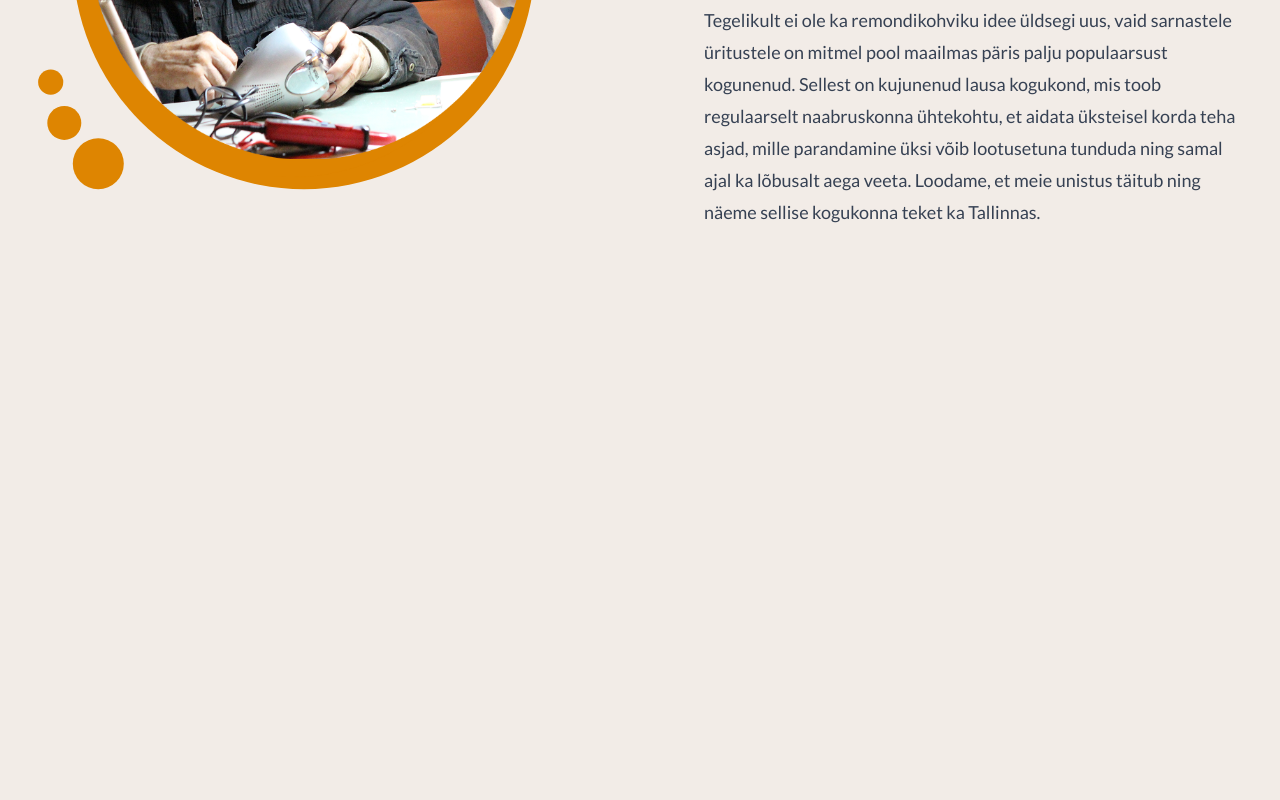
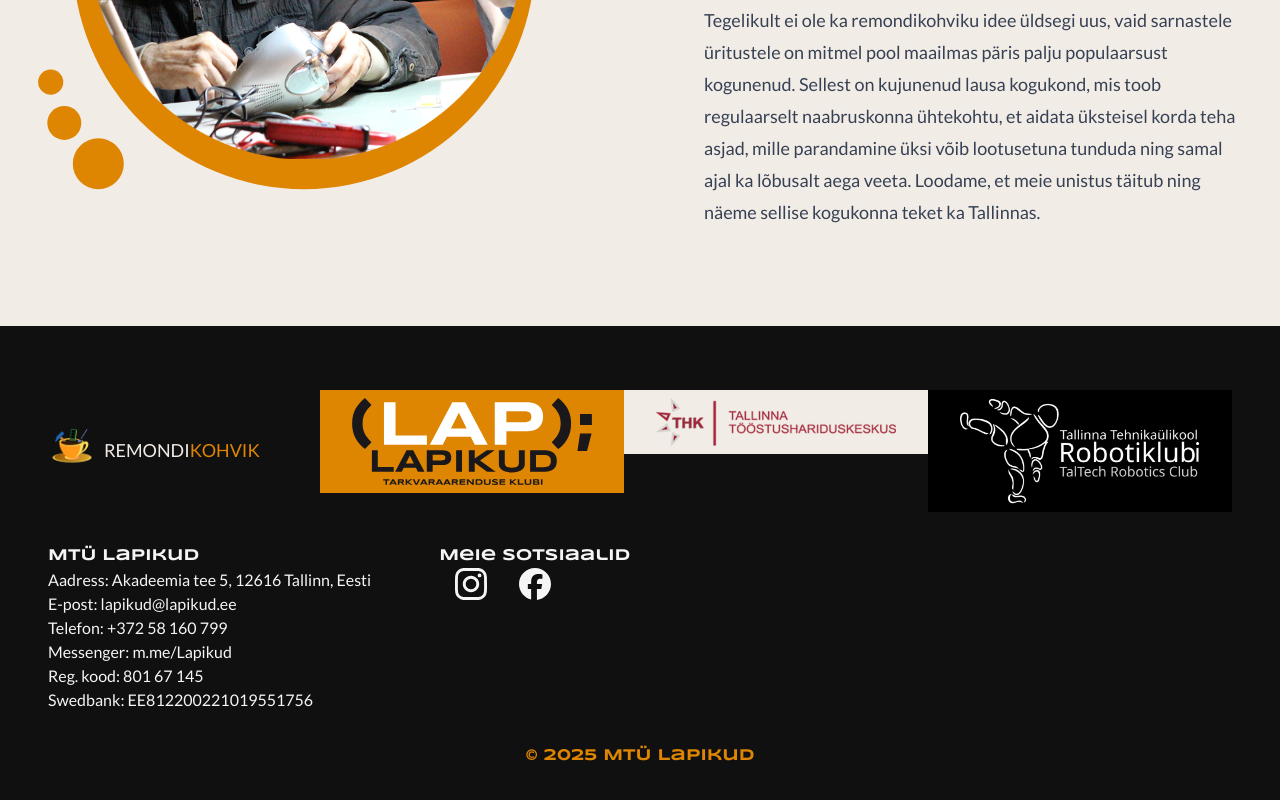
Before and after one commit to Lapikud/remondikohvik.lapikud.ee, a Next.js app: page / in a window 1280 px wide. Shown: the part 2178-2978 px from the top of the page. Before the commit the page ends 2504 px from the top, so only its background shows below. Built offline with nearby package versions, Linux system fonts and the light colour scheme.

Commit message:
Create initial layout for footer

```diff
--- a/app/page.tsx
+++ b/app/page.tsx
@@ -4,16 +4,18 @@ import { Hero } from "@/components/layout/hero";
 import { HistorySection } from "@/components/layout/history";
 import { InfoSection } from "@/components/layout/info";
 import { Navbar } from "@/components/layout/navbar";
+import {Footer} from "@/components/layout/footer";
 
 export default function Home() {
   return (
     <>
-      <Navbar />
+      <Navbar   />
       <main className="relative w-full h-full ">
         <Hero />
         <InfoSection />
         <HistorySection />
       </main>
+      <Footer />
     </>
   );
 }
--- /dev/null
+++ b/components/layout/footer.tsx
@@ -0,0 +1,126 @@
+import React from 'react';
+import {Logo} from "@/components/logo";
+import Image from "next/image";
+import { SiInstagram, SiFacebook } from "react-icons/si";
+
+const orgs = {
+  Lapikud: [
+    "https://lapikud.ee",
+    "assets/lapikud-logo.svg",
+    "--primary"
+  ],
+  "Tallinna Tööstushariduskeskus": [
+    "https://tthk.ee",
+    "assets/TTHK-logo.png",
+    "--background",
+  ],
+  "Tallinna Tehnikaülikool Robotiklubi": [
+    "https://robotiklubi.ee",
+    "assets/Robotiklubi-logo.png",
+    "",
+  ],
+};
+
+export const Footer = () => (
+
+  <div
+    className="bg-secondary flex flex-col justify-center sm:justify-between px-6 py-8 md:px-12 md:py-16 gap-4 md:gap-8">
+    <div
+      id="logos"
+      className="flex md:items-center gap-8 md:gap-0 justify-between "
+    >
+      <div className="flex flex-col items-start md:items-center">
+        <Logo
+          className="not-sm:hidden w-full h-full items-center"
+          imgClassName="not-sm:hidden md:size-12 lg:size-12 mr-2"
+          textClassName="hidden lg:inline-block text-secondary-foreground lg:text-l"
+        />
+      </div>
+      <div className="flex flex-row">
+        {Object.entries(orgs).map(([org, [link, src, color]]) => (
+          <div
+            key={org}
+            className="px-8 py-2 lg:py-2 w-full h-full lg:max-w-fit bg-black flex items-center justify-center"
+            style={color ? {backgroundColor: `var(${color})`} : undefined}
+          >
+            <a
+              href={link}
+              target="_blank"
+              rel="noopener noreferrer"
+              className="w-full h-full flex items-center justify-center relative z-20"
+            >
+              <Image
+                src={src}
+                alt={org}
+                width={240}
+                height={120}
+                className="max-w-full max-h-full object-contain sm:max-w-[220px] lg:max-w-[320px]"
+                style={{objectFit: "contain"}}
+              />
+            </a>
+          </div>
+        ))}
+      </div>
+    </div>
+
+    <div
+      id="contact"
+      className="flex flex-wrap text-accent"
+    >
+      <div className="pr-12 ">
+        <h4 className="text-l font-syncopate font-bold">
+          MTÜ Lapikud
+        </h4>
+
+        <ul>
+          <li>Aadress: Akadeemia tee 5, 12616 Tallinn, Eesti</li>
+          <li>E-post: lapikud@lapikud.ee</li>
+          <li>Telefon: +372 58 160 799</li>
+          <li>Messenger: m.me/Lapikud</li>
+          <li>Reg. kood: 801 67 145</li>
+          <li>Swedbank: EE812200221019551756</li>
+        </ul>
+      </div>
+
+      <div className="pl-5 pr-5 ">
+        <h4 className="text-l font-syncopate font-bold">
+          Meie sotsiaalid
+        </h4>
+
+        <div className= "flex">
+          <a
+            href="https://www.instagram.com/lapikud"
+            target="_blank"
+            className="mx-4"
+            rel="noopener noreferrer"
+          >
+            <SiInstagram
+              title="Instagram"
+              size={"2em"}
+              className="hover:text-primary transition"
+            />
+          </a>
+
+          <a
+            href="https://www.facebook.com/Lapikud/"
+            target="_blank"
+            className="mx-4"
+            rel="noopener noreferrer"
+          >
+            <SiFacebook
+              title="Facebook"
+              size={"2em"}
+              className="hover:text-primary transition"
+            />
+          </a>
+
+        </div>
+      </div>
+    </div>
+
+    <div className="flex items-center justify-center text-primary font-bold font-syncopate">
+      © 2025 MTÜ Lapikud
+    </div>
+
+  </div>
+);
--- a/package.json
+++ b/package.json
@@ -13,6 +13,7 @@
 		"postcss": "^8.5.6",
 		"react": "^19.2.0",
 		"react-dom": "^19.2.0",
+		"react-icons": "^5.5.0",
 		"tailwind-merge": "^3.3.1",
 		"tailwindcss": "^4.1.14"
 	},
```
Also changed, not shown: 1 other file (tests, documents, lock files or other folders).
